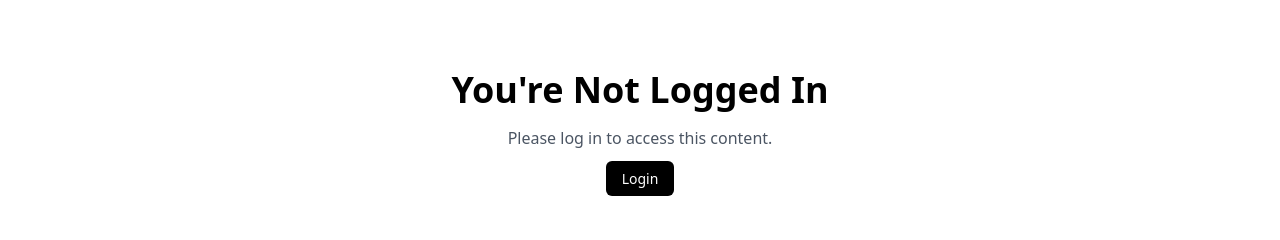
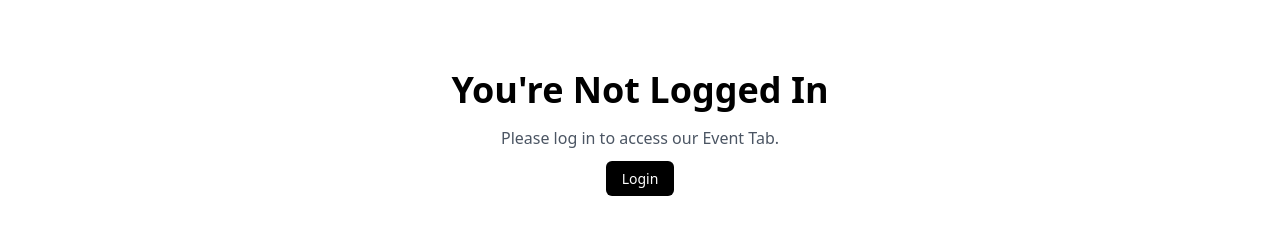
Before and after one commit to Aditya2714/Alumni-Connect, a React (Vite) app in the folder Frontend/: page /events in a window 1280 px wide. Shown: the part 340-580 px from the top of the page. Built offline with nearby package versions, Linux system fonts and the light colour scheme.

Commit message:
Refactor login handling in BulkUpload, Event, and Meeting components

```diff
--- a/Frontend/src/Components/BulkUpload.jsx
+++ b/Frontend/src/Components/BulkUpload.jsx
@@ -1,7 +1,7 @@
 import React, { useState } from 'react';
 import { FaUpload } from 'react-icons/fa';
 import { getLoggedIn } from '../services/authService';
-import { Link } from 'react-router-dom';
+import NotLoggedIn from './NotLoggedIn';
 
 const BulkUpload = () => {
   const loggedIn = getLoggedIn();
@@ -58,18 +58,7 @@ const BulkUpload = () => {
       </button>
     </div>
   ) : (
-    <div className="text-center">
-      <h1 className="text-4xl font-bold mb-4">You're Not Logged In</h1>
-      <p className="text-gray-600 mb-4">
-        Please log in to access our bulk upload tab.
-      </p>
-      <Link
-        to="/login"
-        className="bg-black text-white px-4 py-2 rounded-md text-sm font-medium"
-      >
-        Login
-      </Link>
-    </div>
+    <NotLoggedIn text="Bulk Import"/>
   )}
   </div>
   );
--- a/Frontend/src/Components/Event.jsx
+++ b/Frontend/src/Components/Event.jsx
@@ -1,6 +1,7 @@
 import React from 'react';
 import { getLoggedIn } from '../services/authService';
 import { Link } from 'react-router-dom';
+import NotLoggedIn from './NotLoggedIn';
 
 function Event() {
   const loggedIn = getLoggedIn();
@@ -10,16 +11,7 @@ function Event() {
       {loggedIn ? (
         <h1 className="text-4xl font-bold mb-4">Event</h1>
       ) : (
-        <div className="text-center">
-          <h1 className="text-4xl font-bold mb-4">You're Not Logged In</h1>
-          <p className="text-gray-600 mb-4">Please log in to access this content.</p>
-          <Link
-      to="/login"
-      className="bg-black text-white px-4 py-2 rounded-md text-sm font-medium"
-    >
-      Login
-    </Link>
-        </div>
+       <NotLoggedIn text="Event"/>
       )}
     </div>
   );
--- a/Frontend/src/Components/Meeting.jsx
+++ b/Frontend/src/Components/Meeting.jsx
@@ -60,7 +60,7 @@ const VideoConference = () => {
       </div>
   ): (
     <div className="text-center">
-      <h1 className="text-4xl font-bold mb-4">You're Not Logged In</h1>
+      <h1 className="text-4xl font-bold mb-auto">You're Not Logged In</h1>
       <p className="text-gray-600 mb-4">
         Please log in to access our meeting tab.
       </p>
--- /dev/null
+++ b/Frontend/src/Components/NotLoggedIn.jsx
@@ -0,0 +1,21 @@
+import React from 'react'
+import { Link } from 'react-router-dom';
+
+function NotLoggedIn(props) {
+  return (
+    <>
+      <div className="text-center">
+          <h1 className="text-4xl font-bold mb-4">You're Not Logged In</h1>
+          <p className="text-gray-600 mb-4">Please log in to access our {props.text} Tab.</p>
+          <Link
+      to="/login"
+      className="bg-black text-white px-4 py-2 rounded-md text-sm font-medium"
+    >
+      Login
+    </Link>
+        </div>
+    </>
+  )
+}
+
+export default NotLoggedIn
```
